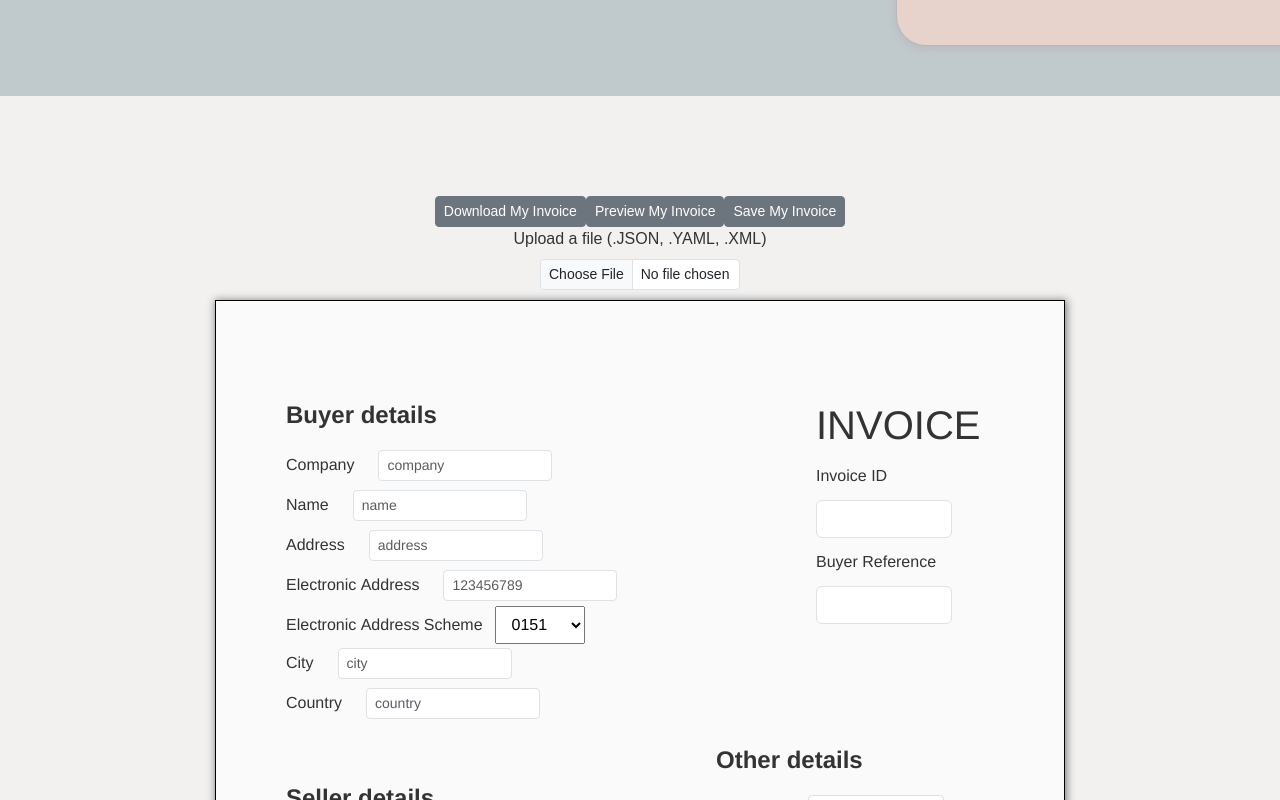
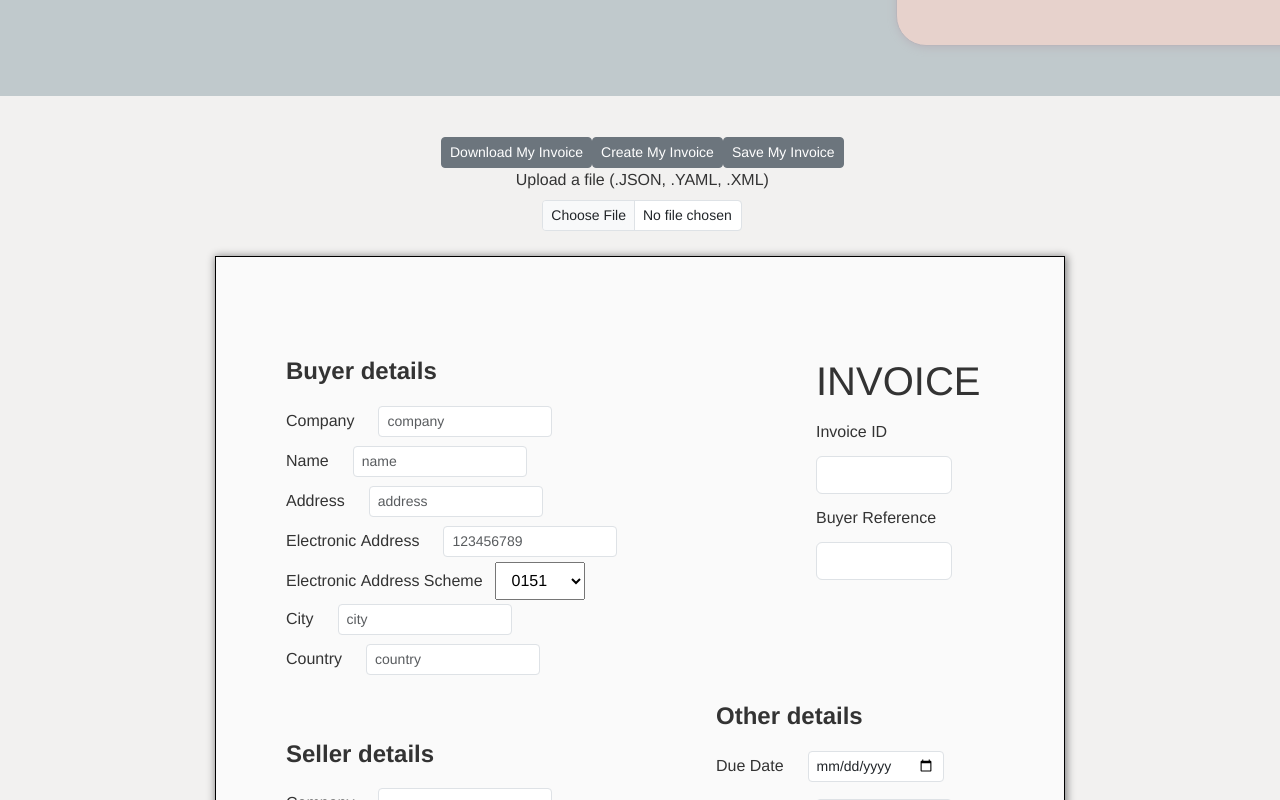
Before and after one commit to MysticalFire1315/SENG2021-frontend, a React (Vite) app: page / in a window 1280 px wide. Shown: the part 2660-3460 px from the top of the page. Built offline with nearby package versions, Linux system fonts and the light colour scheme.

Commit message:
fixed boundary limits for electronic address and moved innvoice options into invoice componet

```diff
--- a/src/components/MainComponent/Invoice/Invoice.css
+++ b/src/components/MainComponent/Invoice/Invoice.css
@@ -3,7 +3,7 @@
   margin-left: auto;
   margin-right: auto;
   margin-bottom: 200px;
-  margin-top: 10px;
+  margin-top: 160px;
   width: 850px;
   min-height: 1200px; /*subject to change from flexbox invoice items*/
   border: 1px solid black;
@@ -127,9 +127,11 @@ input {
 }
 
 #invoice-options {
+  position: absolute;
   margin: auto;
   text-align: center;
-  margin-top: 100px;
+  margin-top: -120px;
+  margin-left: 225px;
 }
 
 #invoice-note {
--- a/src/components/MainComponent/Invoice/Invoice.jsx
+++ b/src/components/MainComponent/Invoice/Invoice.jsx
@@ -2,7 +2,7 @@ import React, { useEffect, useState } from "react";
 import InvoiceItem from "./InvoiceItem";
 import InvoiceDetails from "./InvoiceDetails";
 import Currency from "../Currency/Currency";
-
+import InvoiceOptions from './InvoiceOptions';
 import { v4 as uuidv4 } from 'uuid';        //Keep just in case i need it for later
 const Invoice = () => {
     const initialState = {
@@ -114,6 +114,7 @@ const Invoice = () => {
     // setItems(items => ([...items, <InvoiceItem key={0} id={0} onRemove={handleRemoveItem} onChange={handleChange} onPaste={preventPasteNegative} onKeyDown={preventMinus} />]));
     return (
         <div id="invoice-box">
+            <InvoiceOptions />
             <div id="invoice-title">
                 <h1>INVOICE</h1>
                 <label for="invoiceid" class="col-sm-5 col-form-label">Invoice ID</label>
@@ -126,7 +127,7 @@ const Invoice = () => {
                 </div>
             </div>
 
-            <InvoiceDetails onChange={handleChange} />
+            <InvoiceDetails onChange={handleChange} onPaste={preventPasteNegative} onKeyDown={preventMinus} />
 
             <div id="invoice-item-list">
                 <div id="invoice-item-tab">
--- a/src/components/MainComponent/Invoice/InvoiceDetails.jsx
+++ b/src/components/MainComponent/Invoice/InvoiceDetails.jsx
@@ -5,10 +5,18 @@ const InvoiceDetails = (props) => {
         props.onChange(event.target.name, event.target.value);
     }
     const keep11DigitBound = (event) => {
-        if (e.code >= 100000000000) {
-            e.preventDefault();
+        if (event.code >= 100000000000) {
+            event.preventDefault();
         }
     };
+    const keep11DigitPasteBounds = (event) => {
+        const clipboardData = event.clipboardData || window.clipboardData;
+        const pastedData = parseFloat(clipboardData.getData('text'));
+
+        if (pastedData >= 100000000000) {
+            event.preventDefault();
+        }
+    }
     const preventPasteNegative = (event) => {
         props.onPaste(event);
     }
@@ -51,7 +59,7 @@ const InvoiceDetails = (props) => {
                         <label for="invoice-buyer-details" class="col-sm-2 col-form-label">Electronic&nbsp;Address</label>
                     </div>
                     <div class="col-sm-5" className="init-details">
-                        <input type="number" class="form-control form-control-sm form-text" placeholder="123456789" name="buyerelectronicaddress" onChange={handleChange} onPaste={preventPasteNegative} onKeyDown={preventMinus} />
+                        <input type="number" class="form-control form-control-sm form-text" placeholder="123456789" name="buyerelectronicaddress" onChange={handleChange} onPaste={(e) => { preventPasteNegative(e); keep11DigitPasteBounds(e) }} onKeyDown={(e) => { preventMinus(e); keep11DigitBound(e) }} />
                     </div>
                 </div>
                 <div class="row">
@@ -121,7 +129,7 @@ const InvoiceDetails = (props) => {
                         <label for="invoice-seller-details" class="col-sm-2 col-form-label">Electronic&nbsp;Address</label>
                     </div>
                     <div class="col-sm-5" className="init-details">
-                        <input type="number" class="form-control form-control-sm form-text" placeholder="123456789" name="sellerelectronicaddress" onChange={handleChange} onPaste={preventPasteNegative} onKeyDown={preventMinus} />
+                        <input type="number" class="form-control form-control-sm form-text" placeholder="123456789" name="sellerelectronicaddress" onChange={handleChange} onPaste={(e) => { preventPasteNegative(e); keep11DigitPasteBounds(e) }} onKeyDown={(e) => { preventMinus(e); keep11DigitBound(e) }} />
                     </div>
                 </div>
 
--- a/src/components/MainComponent/Invoice/InvoiceOptions.jsx
+++ b/src/components/MainComponent/Invoice/InvoiceOptions.jsx
@@ -3,7 +3,7 @@ const InvoiceOptions = () => {
     return (
         <div id="invoice-options">
             <button type="button" class="btn btn-secondary btn-sm">Download My Invoice</button>
-            <button type="button" class="btn btn-secondary btn-sm">Preview My Invoice</button>
+            <button type="button" class="btn btn-secondary btn-sm">Create My Invoice</button>
             <button type="button" class="btn btn-secondary btn-sm">Save My Invoice</button>
             <div class="row" className="fileInput">
                 <label for="formFileSm" class="form-label">Upload a file (.JSON, .YAML, .XML)</label>
--- a/src/pages/InvoiceCreate.jsx
+++ b/src/pages/InvoiceCreate.jsx
@@ -10,7 +10,6 @@ import MainComponent from "../components/MainComponent/MainComponent";
 import Carousel from '../components/Carousel/Carousel';
 import { BoxLeft, BoxRight } from '../components/ScrollBox/ScrollBox';
 import Invoice from '../components/MainComponent/Invoice/Invoice';
-import InvoiceOptions from '../components/MainComponent/Invoice/InvoiceOptions';
 import NavHeader from "../components/NavbarElements";
 import Footer from "../components/Footer/Footer";
 const Home = () => {
@@ -26,7 +25,6 @@ const Home = () => {
                 <BoxLeft />
                 <BoxRight />
             </div>
-            <InvoiceOptions />
             <Invoice />
             <Footer />
         </div>
```
